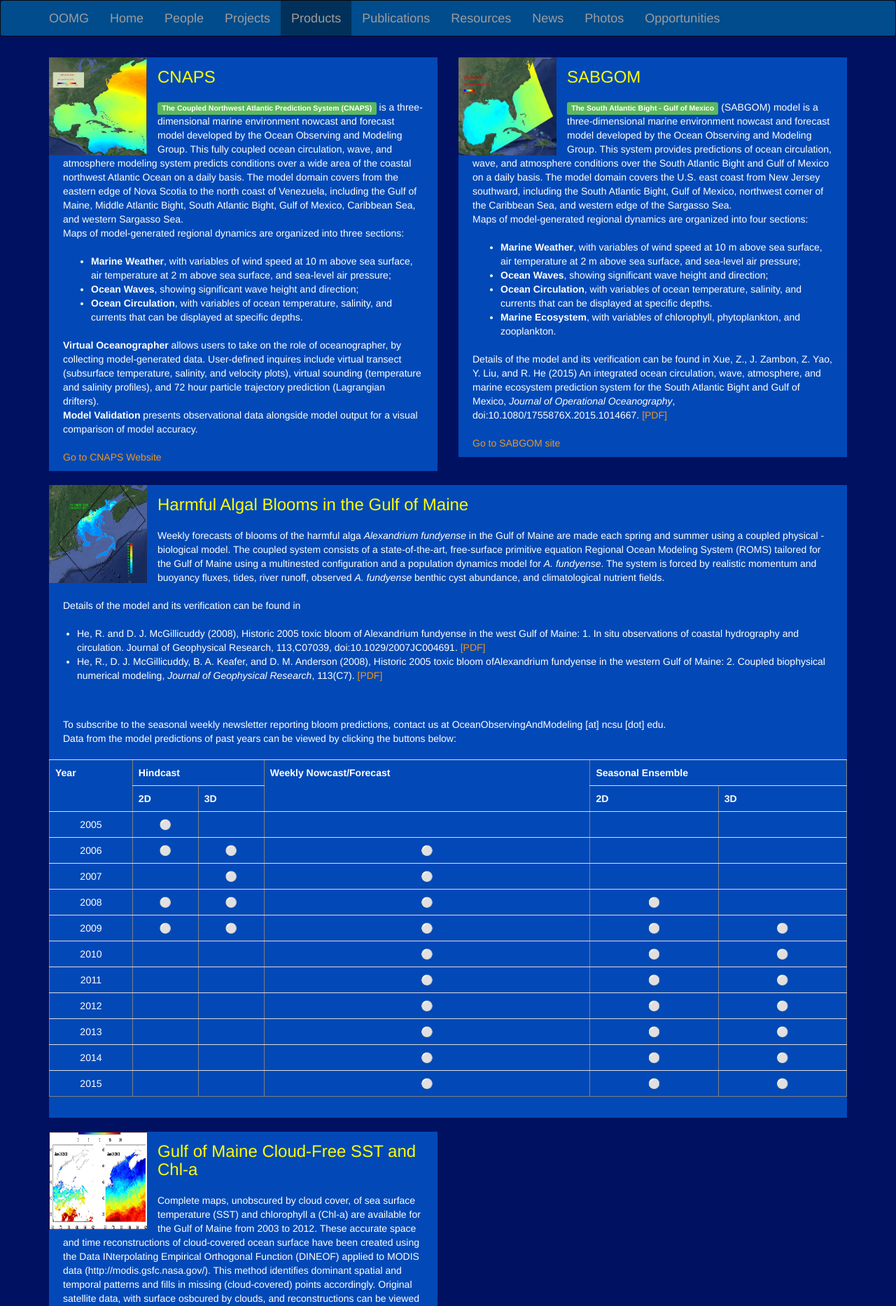
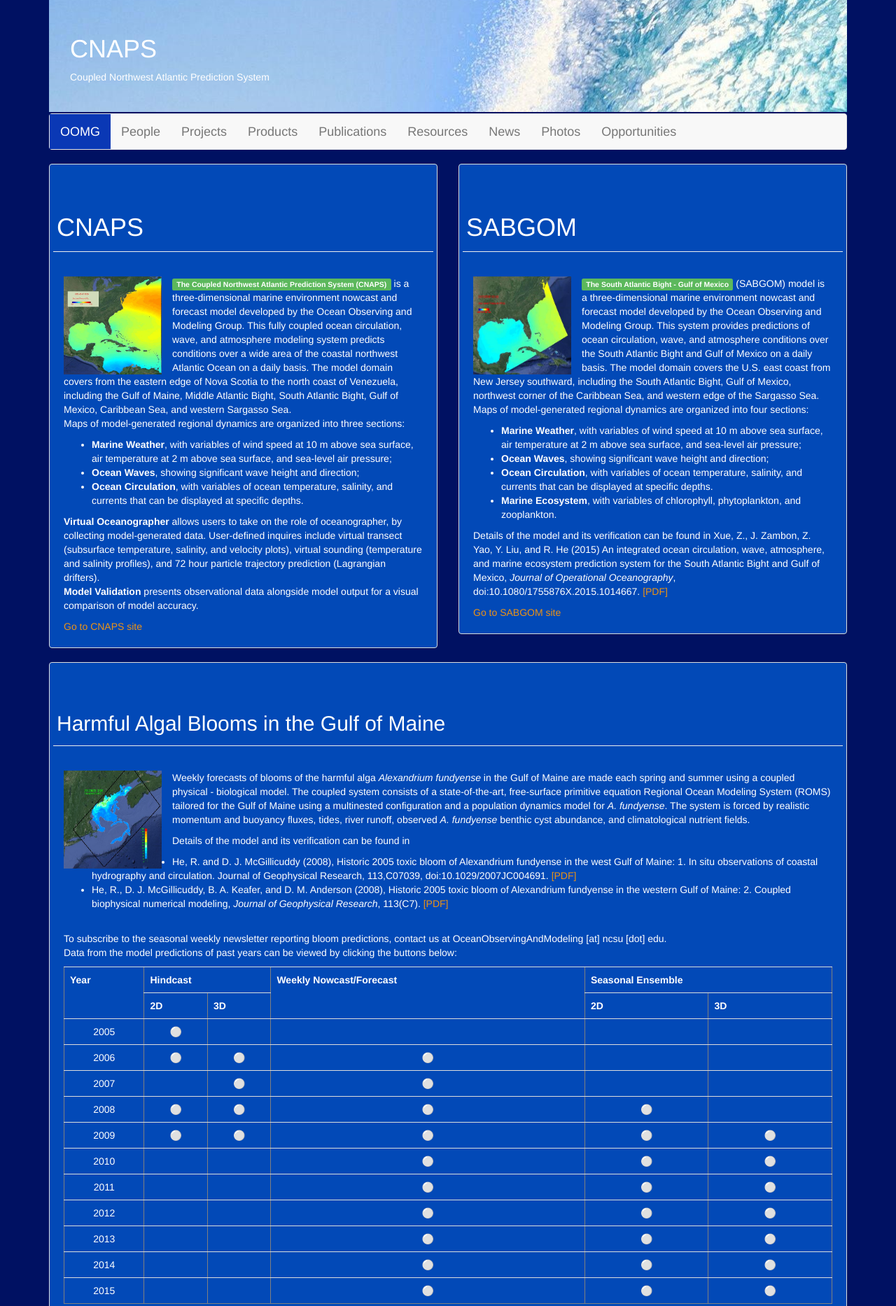
Before and after one commit to mnsekh111/OOMG_Main, a plain HTML site: page products.html in a window 1280 px wide. Shown: the top 1866 px of the page at 70% size. Drawn offline with nearby package versions, Linux system fonts and the light colour scheme.

Commit message:
added products

```diff
--- a/products.html
+++ b/products.html
@@ -2,202 +2,209 @@
 <html lang="en">
 <head>
     <meta charset="utf-8">
-    <meta http-equiv="X-UA-Compatible" content="IE=edge">
+    <meta http-equiv="X-UA-Compatible">
     <meta name="viewport" content="width=device-width, initial-scale=1">
-    <title>Products</title>
-
+    <title>Home</title>
     <!-- Bootstrap -->
     <link rel="stylesheet" href="css/bootstrap.css">
+    <link rel="stylesheet" href="css/custom.css">
+    <script src="https://ajax.googleapis.com/ajax/libs/jquery/1.11.3/jquery.min.js"></script>
+    <script src="http://code.jquery.com/ui/1.9.1/jquery-ui.js"></script>
+    <script src="js/bootstrap.js"></script>
+    <script src="js/knockout-3.4.0.js" defer="defer"></script>
+    <script src="js/people.js"></script>
+    <script>
+        <!-- This is called "viewmodel". This javascript section defines the data and behavior of UI -->
+        $(document).ready(function () {
+            function peopleViewModel() {
+                this.people = ko.observableArray(people);
+                this.alumni = ko.observableArray(alumni);
+            }
+
+            // Activates knockout.js
+            ko.applyBindings(new peopleViewModel());
+        });
+
+    </script>
     <style>
 
-
-        .inside-margin {
-            margin: 20px;
+        a{
+            color: #eb9316;
+        }
+        a:visited {
+            color: #B9B9B9
         }
 
-        .item {
-            background-color: #0249B7;
-            padding-bottom: 10px;
-            color: white;
-            min-height: 550px;
+        a:hover {
+            color: #B9B9B9
         }
-
-        .global_background {
-            background-color: #001162;
-            color: #FFFFFF;
-        }
-
-        .navbar_margin {
-            margin-top: 0px;
-            margin-bottom: 10px;
-        }
-
-        a {
-            color: #ec971f;
-        }
-        a:hover {
-            color:whitesmoke;
-        }
-
-
     </style>
 </head>
 <body class="global_background">
-<nav class="navbar navbar-inverse navbar_margin" style="background-color:#014c8c">
 <div class="container">
+    <div style="background:url(images/banner.png) ;color:white;margin-bottom: 2px;padding:30px">
+        <h1>CNAPS</h1>
+        <p>Coupled Northwest Atlantic Prediction System</p>
+    </div>
+    <div>
+        <nav role="navigation" class="navbar navbar-default">
             <!-- Brand and toggle get grouped for better mobile display -->
             <div class="navbar-header">
-            <button type="button" class="navbar-toggle collapsed" data-toggle="collapse" data-target="#myDefaultNavbar1"
-                    aria-expanded="false"><span class="sr-only">Toggle navigation</span> <span class="icon-bar"></span>
-                <span class="icon-bar"></span> <span class="icon-bar"></span></button>
-            <a class="navbar-brand" href="#">OOMG</a></div>
-        <!-- Collect the nav links, forms, and other content for toggling -->
-        <div class="collapse navbar-collapse" id="myDefaultNavbar1">
+                <button type="button" data-target="#navbarCollapse" data-toggle="collapse" class="navbar-toggle"><span
+                        class="sr-only">Toggle navigation</span> <span class="icon-bar"></span> <span
+                        class="icon-bar"></span> <span class="icon-bar"></span></button>
+                <a href="#" style="background-color: #0A38B5;color: white" class="navbar-brand">OOMG</a></div>
+            <!-- Collection of nav links, forms, and other content for toggling -->
+            <div id="navbarCollapse" class="collapse navbar-collapse">
                 <ul class="nav navbar-nav" style="font-size: large">
-                <li><a href="index.html">Home</a></li>
                     <li><a href="people.html">People</a></li>
                     <li><a href="projects.html">Projects</a></li>
-                <li style="background-color: #01315a"><a href="products.html">Products</a></li>
+                    <li><a href="products.html">Products</a></li>
                     <li><a href="publication.html">Publications</a></li>
                     <li><a href="resources.html">Resources</a></li>
                     <li><a href="news.html">News</a></li>
                     <li><a href="photos.html">Photos</a></li>
                     <li><a href="opportunity.html">Opportunities</a></li>
                 </ul>
-            </li>
-            </ul>
-            </form>
             </div>
-        <!-- /.navbar-collapse -->
+        </nav>
     </div>
-    <!-- /.container-fluid -->
-</nav>
-<div class="container">
     <div class="row">
 
         <!-- To add a new product copy from here to ........ -->
         <div class="col-lg-6 col-md-12 col-sm-12 col-xs-12">
 
-            <div class=" item"><img class="img-responsive" alt="CNAPS"
+            <div class="panel panel-default item">
+                <div class="page-header item">
+                    <h1>CNAPS</h1>
+                </div>
+                <div class="panel-body">
+                    <img class="img-responsive" alt="CNAPS"
                          style="width: 140px; height: 140px; float:left;margin-right: 15px"
                          src="./images/product_images/CNAPS_thumb.jpg"
                          data-holder-rendered="true">
-                <h3 style="padding-top: 15px;color: #ffff00">CNAPS</h3>
                     <p class="inside-margin"><span class="label label-success"> The Coupled Northwest Atlantic Prediction System (CNAPS)</span>
-                    is a
-                    three-dimensional
-                    marine environment
-                    nowcast and forecast model developed by the Ocean Observing and Modeling Group. This fully
-                    coupled
-                    ocean circulation, wave, and atmosphere modeling system predicts conditions over a wide area of
-                    the
-                    coastal northwest Atlantic Ocean on a daily basis. The model domain covers from the eastern edge
-                    of
-                    Nova Scotia to the north coast of Venezuela, including the Gulf of Maine, Middle Atlantic Bight,
+                        is a three-dimensional marine environment nowcast and forecast model developed by the Ocean
+                        Observing and Modeling Group. This fully
+                        coupled ocean circulation, wave, and atmosphere modeling system predicts conditions over a wide
+                        area of
+                        the coastal northwest Atlantic Ocean on a daily basis. The model domain covers from the eastern
+                        edge
+                        of Nova Scotia to the north coast of Venezuela, including the Gulf of Maine, Middle Atlantic
+                        Bight,
                         South Atlantic Bight, Gulf of Mexico, Caribbean Sea, and western Sargasso Sea.
                         <br>Maps of model-generated regional dynamics are organized into three sections:
                     <ul class="inside-margin">
                         <li><b>Marine Weather</b>, with variables of wind speed at 10 m above sea surface, air
-                        temperature
-                        at 2 m above sea surface, and sea-level air pressure;
+                            temperature at 2 m above sea surface, and sea-level air pressure;
                         </li>
                         <li><b>Ocean Waves</b>, showing significant wave height and direction;</li>
                         <li><b>Ocean Circulation</b>, with variables of ocean temperature, salinity, and currents that
-                        can
-                        be displayed at specific depths.
+                            can be displayed at specific depths.
                         </li>
                     </ul>
                     </p>
                     <p class="inside-margin"><b>Virtual Oceanographer</b> allows users to take on the role of
-                    oceanographer,
-                    by
-                    collecting
-                    model-generated data. User-defined inquires include virtual transect (subsurface temperature,
+                        oceanographer, by collecting model-generated data. User-defined inquires include virtual
+                        transect (subsurface temperature,
                         salinity, and velocity plots), virtual sounding (temperature and salinity profiles), and 72 hour
                         particle trajectory prediction (Lagrangian drifters). <br>
                         <b>Model Validation</b> presents observational data alongside model output for a visual
-                    comparison
-                    of model accuracy.
+                        comparison of model accuracy.
                         <br>
 
                     </p>
 
-                <a class="inside-margin" href="http://omgsrv1.meas.ncsu.edu:8080/ocean-circulation-useast2/">Go to CNAPS
-                    Website</a>
+                    <a class="inside-margin" href="http://omgsrv1.meas.ncsu.edu:8080/CNAPS/">Go to CNAPS
+                        site</a>
+                </div>
 
             </div>
+
+
         </div>
         <!-- ...........to here-->
 
         <div class="col-lg-6 col-md-12 col-sm-12 col-xs-12">
 
-            <div class=" item"><img class="img-responsive" alt="CNAPS"
+            <div class="panel panel-default item">
+                <div class="page-header item">
+                    <h1>SABGOM</h1>
+                </div>
+                <div class="panel-body">
+                    <img class="img-responsive" alt="SAGBOM"
                          style="width: 140px; height: 140px; float:left;margin-right: 15px"
                          src="./images/product_images/SABGOM_thumb.JPG"
                          data-holder-rendered="true">
-                <h3 style="padding-top: 15px;color: #ffff00">SABGOM</h3>
                     <p class="inside-margin"><span
-                        class="label label-success">The South Atlantic Bight - Gulf of Mexico</span> (SABGOM) model is a
-                    three-dimensional marine environment
-                    nowcast and forecast model developed by the Ocean Observing and Modeling Group. This system provides
-                    predictions of ocean circulation, wave, and atmosphere conditions over the South Atlantic Bight and
-                    Gulf of Mexico on a daily basis. The model domain covers the U.S. east coast from New Jersey
+                            class="label label-success">The South Atlantic Bight - Gulf of Mexico</span> (SABGOM) model
+                        is a three-dimensional marine environment nowcast and forecast model developed by the Ocean
+                        Observing and Modeling Group. This system
+                        provides predictions of ocean circulation, wave, and atmosphere conditions over the South
+                        Atlantic Bight
+                        and Gulf of Mexico on a daily basis. The model domain covers the U.S. east coast from New Jersey
                         southward, including the South Atlantic Bight, Gulf of Mexico, northwest corner of the Caribbean
-                    Sea, and western edge of the Sargasso Sea.
+                        Sea,
+                        and western edge of the Sargasso Sea.
+
                         <br>Maps of model-generated regional dynamics are organized into four sections:
 
                     <ul class="inside-margin">
-                    <li><b>Marine Weather</b>, with variables of wind speed at 10 m above sea surface, air temperature
-                        at 2 m above sea surface, and sea-level air pressure;
+                        <li><b>Marine Weather</b>, with variables of wind speed at 10 m above sea surface, air
+                            temperature at 2 m above sea surface, and sea-level air pressure;
                         </li>
                         <li><b>Ocean Waves</b>, showing significant wave height and direction;</li>
-                    <li><b>Ocean Circulation</b>, with variables of ocean temperature, salinity, and currents that can
-                        be displayed at specific depths.
+                        <li><b>Ocean Circulation</b>, with variables of ocean temperature, salinity, and currents that
+                            can be displayed at specific depths.
                         </li>
                         <li><b>Marine Ecosystem</b>, with variables of chlorophyll, phytoplankton, and zooplankton.</li>
                     </ul>
-                <p class="inside-margin">Details of the model and its verification can be found in Xue, Z., J. Zambon,
-                    Z.
-                    Yao, Y. Liu, and R.
-                    He (2015) An integrated ocean circulation, wave, atmosphere, and marine ecosystem prediction system
-                    for the South Atlantic Bight and Gulf of Mexico, <i>Journal of Operational Oceanography</i>,
+                    <p class="inside-margin">Details of the model and its verification can be found in Xue, Z., J.
+                        Zambon, Z. Yao, Y. Liu, and R. He (2015) An integrated ocean circulation, wave, atmosphere, and
+                        marine ecosystem prediction
+                        system for the South Atlantic Bight and Gulf of Mexico, <i>Journal of Operational
+                            Oceanography</i>,
                         doi:10.1080/1755876X.2015.1014667. <a href="Publications/Xue_etal_JOO_2015_redact.pdf">[PDF]</a>
 
 
                     </p>
 
-                <a class="inside-margin" href="http://omgsrv1.meas.ncsu.edu:8080/ocean-circulation/">Go to SABGOM
+                    <a href="http://omgsrv1.meas.ncsu.edu:8080/ocean-circulation/">Go to SABGOM
                         site</a>
 
-
+                </div>
             </div>
         </div>
 
         <!-- To add a new product copy from here to ........ -->
         <div class="col-lg-12 col-md-12 col-sm-12 col-xs-12">
 
-            <div class=" item"><img class="img-responsive" alt="CNAPS"
+            <div class="panel panel-default item">
+                <div class="page-header item">
+                    <h2>Harmful Algal Blooms in the Gulf of Maine</h2>
+                </div>
+
+
+                <div class="panel-body"><img class="img-responsive" alt="CNAPS"
                                              style="width: 140px; height: 140px; float:left;margin-right: 15px"
                                              src="./images/product_images/GoM_HAB_thumb.JPG"
                                              data-holder-rendered="true">
-                <h3 style="padding-top: 15px;color: #ffff00">Harmful Algal Blooms in the Gulf of Maine</h3>
-                <p class="inside-margin">Weekly forecasts of blooms of the harmful alga <i>Alexandrium fundyense</i> in
-                    the Gulf of Maine are
-                    made each spring and summer using a coupled physical - biological model. The coupled system consists
-                    of a state-of-the-art, free-surface primitive equation Regional Ocean Modeling System (ROMS)
-                    tailored for the Gulf of Maine using a multinested configuration and a population dynamics model for
-                    <i>A. fundyense</i>. The system is forced by realistic momentum and buoyancy fluxes, tides, river
-                    runoff, observed <i>A. fundyense</i> benthic cyst abundance, and climatological nutrient fields.
+                    <p class="inside-margin">Weekly forecasts of blooms of the harmful alga <i>Alexandrium fundyense</i>
+                        in the Gulf of Maine are made each spring and summer using a coupled physical - biological model.
+                        The coupled system consists of a state-of-the-art, free-surface primitive equation Regional Ocean Modeling System (ROMS)
+                        tailored for the Gulf of Maine using a multinested configuration and a population dynamics model
+                        for <i>A. fundyense</i>. The system is forced by realistic momentum and buoyancy fluxes, tides,
+                        river runoff, observed <i>A. fundyense</i> benthic cyst abundance, and climatological nutrient fields.
                     </p>
                     <p class="inside-margin">Details of the model and its verification can be found in
                     <ul>
-                    <li>He, R. and D. J. McGillicuddy (2008), Historic 2005 toxic bloom of Alexandrium fundyense in the
-                        west Gulf of Maine: 1. In situ observations of coastal hydrography and circulation. Journal of
-                        Geophysical Research, 113,C07039, doi:10.1029/2007JC004691. <a
+                        <li>He, R. and D. J. McGillicuddy (2008), Historic 2005 toxic bloom of Alexandrium fundyense in
+                            the west Gulf of Maine: 1. In situ observations of coastal hydrography and circulation. Journal
+                            of Geophysical Research, 113,C07039, doi:10.1029/2007JC004691. <a
                                     href="publications/HE_JGR2008_part1.pdf">[PDF]</a></li>
-                    <li>He, R., D. J. McGillicuddy, B. A. Keafer, and D. M. Anderson (2008), Historic 2005 toxic bloom
-                        ofAlexandrium fundyense in the western Gulf of Maine: 2. Coupled biophysical numerical modeling,
-                        <i>Journal of Geophysical Research</i>, 113(C7). <a href="publications/HE_JGR2008_part2.pdf">[PDF]</a>
+                        <li>He, R., D. J. McGillicuddy, B. A. Keafer, and D. M. Anderson (2008), Historic 2005 toxic
+                            bloom of Alexandrium fundyense in the western Gulf of Maine: 2. Coupled biophysical numerical
+                            modeling, <i>Journal of Geophysical Research</i>, 113(C7). <a href="publications/HE_JGR2008_part2.pdf">[PDF]</a>
                         </li>
                     </ul>
 
@@ -231,8 +238,10 @@
                         </tr>
                         <tr>
                             <td>2006</td>
-                        <td><a href="http://omgsrv1.meas.ncsu.edu/GoMaine_Redtide/2006/hindcast/2d/">&#9898;</a></td>
-                        <td><a href="http://omgsrv1.meas.ncsu.edu/GoMaine_Redtide/2006/hindcast/3d/">&#9898;</a></td>
+                            <td><a href="http://omgsrv1.meas.ncsu.edu/GoMaine_Redtide/2006/hindcast/2d/">&#9898;</a>
+                            </td>
+                            <td><a href="http://omgsrv1.meas.ncsu.edu/GoMaine_Redtide/2006/hindcast/3d/">&#9898;</a>
+                            </td>
                             <td><a href="http://omgsrv1.meas.ncsu.edu/GoMaine_Redtide/2006/weekly_nowcast_forecast/">
                                 &#9898;</a></td>
                             <td></td>
@@ -252,7 +261,8 @@
                             <td>2008</td>
                             <td><a href="http://omgsrv1.meas.ncsu.edu/GoMaine_Redtide/2008/hindcast/2d/08hindcast.gif">
                                 &#9898;</a></td>
-                        <td><a href="http://omgsrv1.meas.ncsu.edu/GoMaine_Redtide/2008/hindcast/3d/">&#9898;</a></td>
+                            <td><a href="http://omgsrv1.meas.ncsu.edu/GoMaine_Redtide/2008/hindcast/3d/">&#9898;</a>
+                            </td>
                             <td><a href="http://omgsrv1.meas.ncsu.edu/GoMaine_Redtide/2008/weekly_nowcast_forecast/">
                                 &#9898;</a></td>
                             <td>
@@ -262,8 +272,10 @@
                         </tr>
                         <tr>
                             <td>2009</td>
-                        <td><a href="http://omgsrv1.meas.ncsu.edu/GoMaine_Redtide/2009/hindcast/2d/">&#9898;</a></td>
-                        <td><a href="http://omgsrv1.meas.ncsu.edu/GoMaine_Redtide/2009/hindcast/3d/">&#9898;</a></td>
+                            <td><a href="http://omgsrv1.meas.ncsu.edu/GoMaine_Redtide/2009/hindcast/2d/">&#9898;</a>
+                            </td>
+                            <td><a href="http://omgsrv1.meas.ncsu.edu/GoMaine_Redtide/2009/hindcast/3d/">&#9898;</a>
+                            </td>
                             <td><a href="http://omgsrv1.meas.ncsu.edu/GoMaine_Redtide/2009/weekly_nowcast_forecast/">
                                 &#9898;</a></td>
                             <td><a href="http://omgsrv1.meas.ncsu.edu/GoMaine_Redtide/2009/seasonal_ensemble/2d/">
@@ -343,20 +355,23 @@
                                     &#9898;</a></td>
                         </tr>
                     </table>
-
+                </div>
             </div>
         </div>
         <!-- ...........to here-->
 
         <!-- To add a new product copy from here to ........ -->
         <div class="col-lg-6 col-md-12 col-sm-12 col-xs-12">
-            <div class=" item"><img class="img-responsive" alt="CNAPS"
+            <div class="panel panel-default item">
+                <div class="page-header item">
+                    <h1>Gulf of Maine Cloud-Free SST and Chl-a</h1>
+                </div>
+                <div class="panel-body"><img class="img-responsive" alt="CNAPS"
                                     style="width: 140px; height: 140px; float:left;margin-right: 15px"
                                     src="./images/product_images/GoM_CF_SST_thumb.JPG"
                                     data-holder-rendered="true">
-                <h3 style="padding-top: 15px;color: #ffff00">Gulf of Maine Cloud-Free SST and Chl-a</h3>
-                <p class="inside-margin">Complete maps, unobscured by cloud cover, of sea surface temperature (SST) and chlorophyll a (Chl-a)
-                    are available for the Gulf of Maine from 2003 to 2012. These accurate space and time reconstructions
+                <p class="inside-margin">Complete maps, unobscured by cloud cover, of sea surface temperature (SST) and
+                    chlorophyll a (Chl-a) are available for the Gulf of Maine from 2003 to 2012. These accurate space and time reconstructions
                     of cloud-covered ocean surface have been created using the Data INterpolating Empirical Orthogonal
                     Function (DINEOF) applied to MODIS data (http://modis.gsfc.nasa.gov/). This method identifies
                     dominant spatial and temporal patterns and fills in missing (cloud-covered) points accordingly.
@@ -367,17 +382,17 @@
                         Sensing of Environment</i> 144(2014) 988-108. <a
                             href="publications/LiandHe_2014_RSE.pdf">[PDF]</a>
                 </p>
-                <a class="inside-margin" href="http://omglnx3.meas.ncsu.edu/yli/transfer/dineof/sst/all/sstall.htm"> Go to Gulf of Maine
+                <a class="inside-margin" href="http://omglnx3.meas.ncsu.edu/yli/transfer/dineof/sst/all/sstall.htm"> Go
+                    to Gulf of Maine
                     cloud-free SST site</a>
                 <br>
-                <a class="inside-margin" href="http://omglnx3.meas.ncsu.edu/yli/transfer/dineof/chla/all/chlaall.htm"> Go to Gulf of Maine
+                <a class="inside-margin" href="http://omglnx3.meas.ncsu.edu/yli/transfer/dineof/chla/all/chlaall.htm">
+                    Go to Gulf of Maine
                     cloud-free Chl-a site</a>
 
 
-
-
             </div>
-
+        </div>
         </div>
         <!-- ...........to here-->
 
```
Also changed, not shown: js/projects.js (+1 -15 lines), projects.html (+0 -54 lines). Lines whose indentation alone changed are shown as unchanged.
